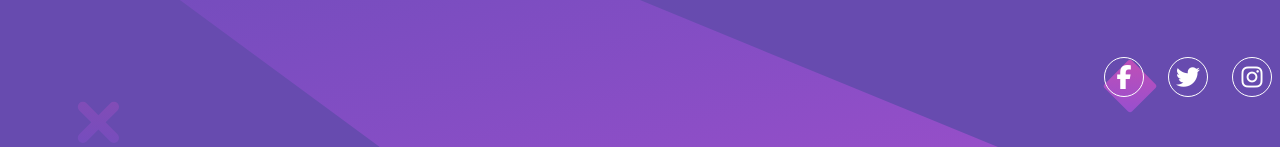
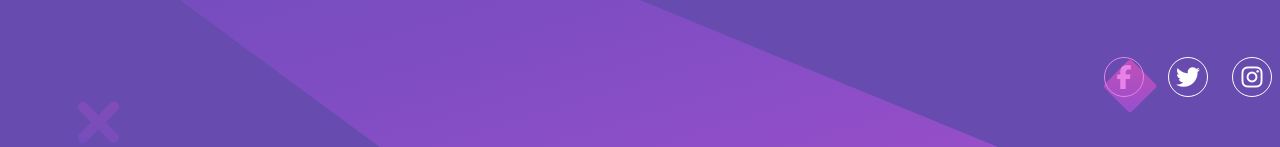
Before and after one commit to akuaraine/huddle-landing-page, a plain HTML site: page index.html in a window 1280 px wide. In both pictures the pointer is over the link 1124 px from the left and 714 px from the top of the page. Shown: the part 637-784 px from the top of the page. Drawn offline with nearby package versions, Linux system fonts and the light colour scheme.

Commit message:
Update styles.css

```diff
--- a/styles/styles.css
+++ b/styles/styles.css
@@ -102,7 +102,7 @@ h1{
     height: 40px;
 }
 
-.social-icon:hover {
+.social a:hover {
     cursor: pointer;
     color: hsl(300, 69%, 71%);
     border-color:hsl(300, 69%, 71%);
```
